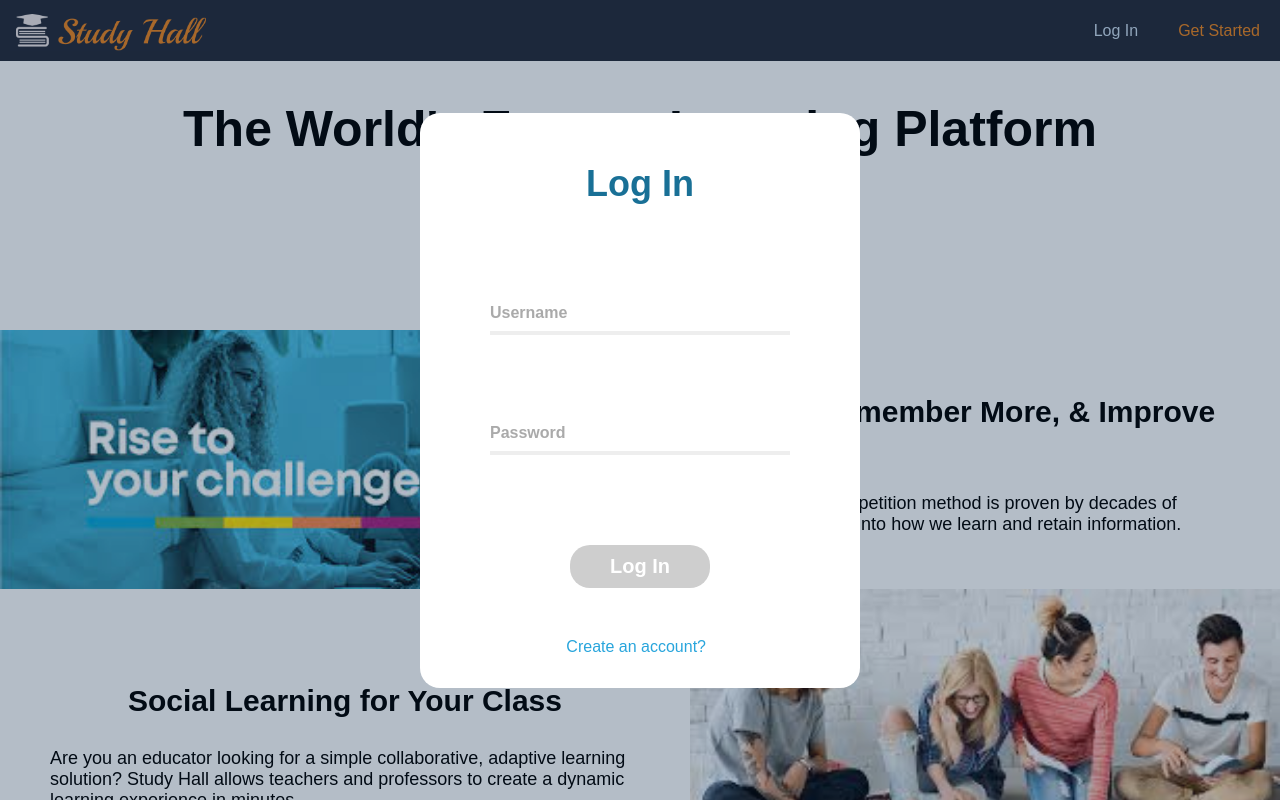
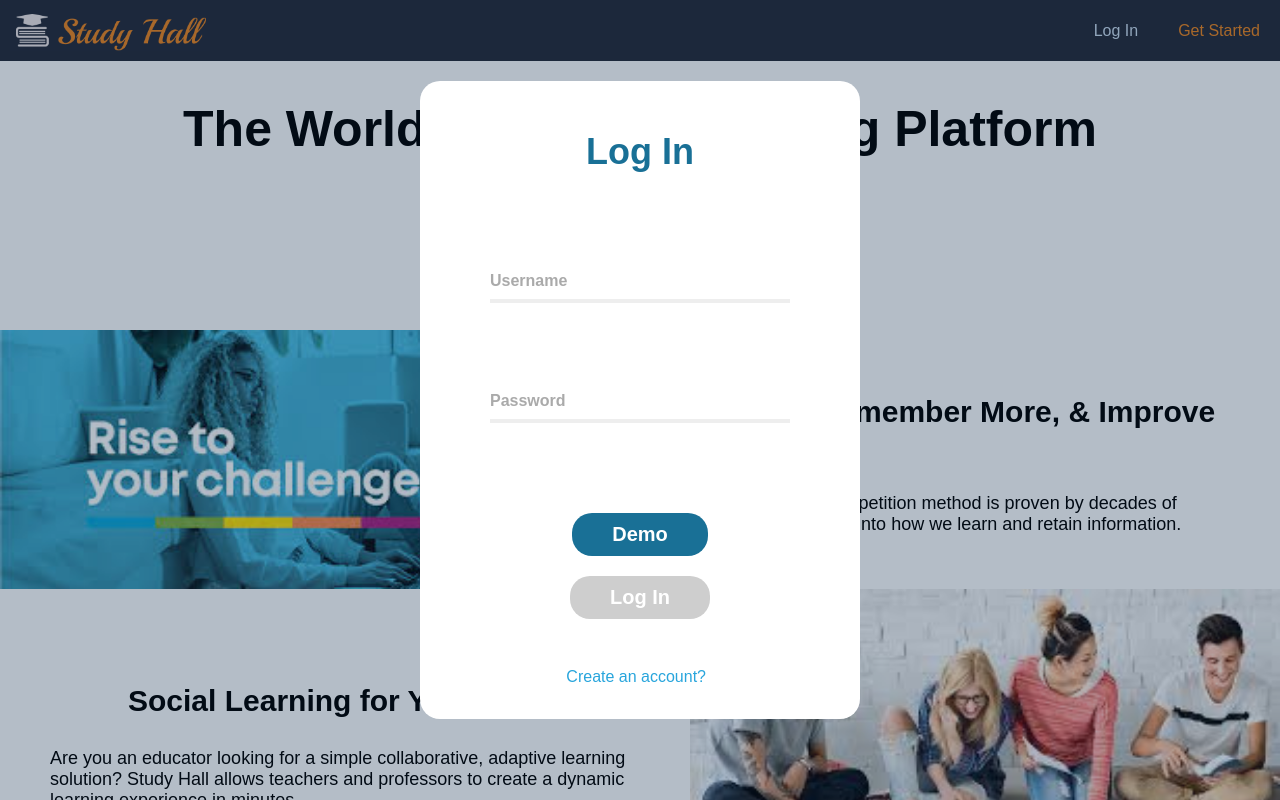
Before and after one commit to sushilt553/Study-Hall, a React (Create React App) app in the folder client/: page / in a window 1280 px wide. Both pictures are taken after a click on the button "Log In". Shown: the top 800 px of the page. Built offline with nearby package versions, Linux system fonts and the light colour scheme.

Commit message:
add demo login

```diff
--- a/client/src/components/modal/modal.css
+++ b/client/src/components/modal/modal.css
@@ -99,13 +99,33 @@
   color: #aaa;
 }
 
+.demo-btn-div {
+  display: flex;
+  justify-content: center;
+}
+
+.demo-btn {
+  margin-top: 50px;
+  color: white;
+  background-color: #197096;
+  font-size: 20px;
+  font-weight: 800;
+  padding-top: 10px;
+  padding-bottom: 10px;
+  padding-left: 40px;
+  padding-right: 40px;
+  border-radius: 20px;
+  outline: none;
+
+}
+
 .sbm-btn-div {
   display: flex;
   justify-content: center;
 }
 
 .sbm-btn {
-  margin-top: 50px;
+  margin-top: 20px;
   margin-bottom: 30px;
   color: white;
   background-color: #cecece;
@@ -120,7 +140,7 @@
   /* border: 1px solid red; */
 }
 
-.sbm-btn:hover {
+.sbm-btn:hover, .demo-btn:hover {
   background-color: #ed851e;
 }
 
--- a/client/src/components/users/LogOutButton.js
+++ b/client/src/components/users/LogOutButton.js
@@ -5,9 +5,7 @@ export default() => {
     const client = useApolloClient();
 
     return (
-        <button className="logout-btn" onClick={() => {
-            client.resetStore()
-        }}>
+        <button className="logout-btn" onClick={() => client.resetStore()}>
             Logout
         </button>
     )
--- a/client/src/components/users/LoginForm.js
+++ b/client/src/components/users/LoginForm.js
@@ -29,6 +29,11 @@ export default () => {
     },
     refetchQueries: [{ query: CURRENT_USER }],
   });
+
+  function demoLogin(username, password) {
+    setUsername("demo");
+    setPassword("password");
+  }
 
   return (
     <>
@@ -67,6 +72,13 @@ export default () => {
           />
         </div>
 
+        <div className="demo-btn-div">
+          <button className="demo-btn"
+            onClick={() => demoLogin("demo", "password")}>
+            Demo
+          </button>
+        </div>
+
         <div className="sbm-btn-div">
           <input className="sbm-btn" type="submit" value="Log In"/>
         </div>
--- a/client/src/components/users/SignupForm.js
+++ b/client/src/components/users/SignupForm.js
@@ -1,7 +1,7 @@
 import React, {useState} from 'react';
 import {useHistory} from 'react-router-dom';
 import { useMutation } from '@apollo/react-hooks';
-import { SIGNUP_USER } from '../../graphql/mutations';
+import { SIGNUP_USER, LOGIN_USER } from '../../graphql/mutations';
 import { IS_LOGGED_IN, CURRENT_USER } from '../../graphql/queries';
 import signupPic from './images/signup.jpg';
 
@@ -27,11 +27,32 @@ export default () => {
                 }
             },
             onError() {
-                setErrorMessage("Signup unsuccessful");
+                setErrorMessage("Please enter a valid username and password");
             },
-            refetchQueries: [{query: IS_LOGGED_IN}, {query: CURRENT_USER}]
+            refetchQueries: [{query: CURRENT_USER}]
         }
     )
+    const [login] = useMutation(
+        LOGIN_USER, {
+        variables: {
+        username: "demo",
+        password: "password"
+        },
+        update(cache, { data: { login } }) {
+        if (!login) {
+            setErrorMessage("Invalid username or password");
+        } else {
+            localStorage.setItem("token", login.token);
+            cache.writeQuery({query: IS_LOGGED_IN, data: {isLoggedIn: true}})
+            history.push("/home");
+        }
+        },
+        refetchQueries: [{ query: CURRENT_USER }],
+    });
+
+    function demoLogin(username, password) {
+        login();
+    }
 
     return (
         <div className="signup-div">
@@ -73,6 +94,14 @@ export default () => {
                             onChange={e => setPassword(e.target.value)}
                         />
                     </div>
+
+                    <div className="demo-btn-div">
+                        <button className="demo-btn"
+                            onClick={() => demoLogin("demo", "password")}>
+                            Demo
+                        </button>
+                    </div>
+
                     < div className = "sbm-btn-div" >
                         <input className="sbm-btn" type="submit" value="Register"/>
                     </div>
```
Also changed, not shown: client/src/components/modal/Modal.js (+5 -3 lines).
